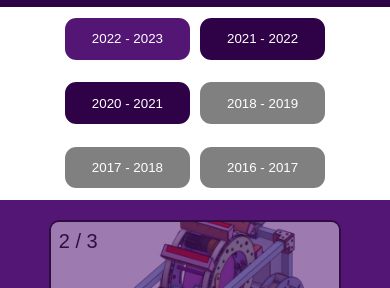
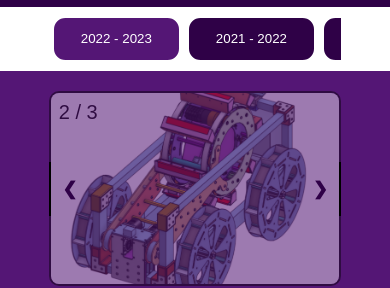
Before and after one commit to nyu-rdt/nyu-rdt.github.io, a plain HTML site: page projects.html in a window 390 px wide. Shown: the part 64-352 px from the top of the page. Drawn offline with nearby package versions, Linux system fonts and the light colour scheme.

Commit message:
Make previous projects scrollable

```diff
--- a/projects.css
+++ b/projects.css
@@ -71,6 +71,7 @@ h3 {
     border: 2px solid white;
     transition: all 0.25s;
     margin: 1em 1em;
+    white-space: nowrap;
 }
 
 .chip.active {
@@ -84,14 +85,15 @@ h3 {
 
 @media (max-width: 675px) {
     .chip-container {
-        flex-wrap: wrap;
-        justify-content: center;
+        justify-content: left;
+        overflow-x: scroll;
     }
 
     .chip {
         margin: 0.7em 0.25em;
     }
 }
+
 
 /* Project description */
 .description {
--- a/projects.html
+++ b/projects.html
@@ -39,7 +39,7 @@
       <a href="./contact.html">CONTACT</a>
     </div>
 
-    <div class="container chip-container">
+    <!-- <div class="container chip-container">
       <button class="chip 2022-2023 active" onclick="showProject('2022-2023')">2022 - 2023</button>
       <button class="chip 2021-2022" onclick="showProject('2021-2022')">2021 - 2022</button>
       <button class="chip 2020-2021" onclick="showProject('2020-2021')">2020 - 2021</button>
@@ -47,7 +47,19 @@
       <button class="chip 2018-2019" style="background-color: grey;">2018 - 2019</button>
       <button class="chip 2017-2018" style="background-color: grey;">2017 - 2018</button>
       <button class="chip 2016-2017" style="background-color: grey;">2016 - 2017</button>
+    </div> -->
 
+    <div class="container">
+      <div class="chip-gradient"></div>
+      <div class="chip-container">
+        <button class="chip 2022-2023 active" onclick="showProject('2022-2023')">2022 - 2023</button>
+        <button class="chip 2021-2022" onclick="showProject('2021-2022')">2021 - 2022</button>
+        <button class="chip 2020-2021" onclick="showProject('2020-2021')">2020 - 2021</button>
+
+        <button class="chip 2018-2019" style="background-color: grey;">2018 - 2019</button>
+        <button class="chip 2017-2018" style="background-color: grey;">2017 - 2018</button>
+        <button class="chip 2016-2017" style="background-color: grey;">2016 - 2017</button>
+      </div>
     </div>
 
     <div class="container-fill">
```
